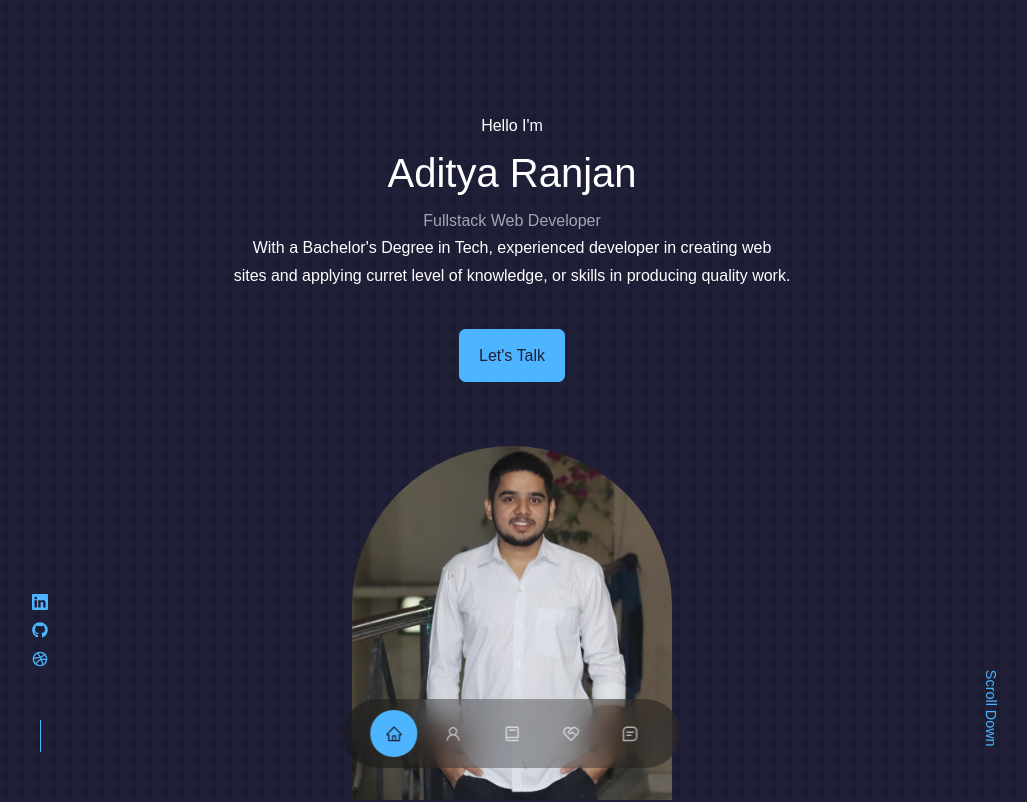
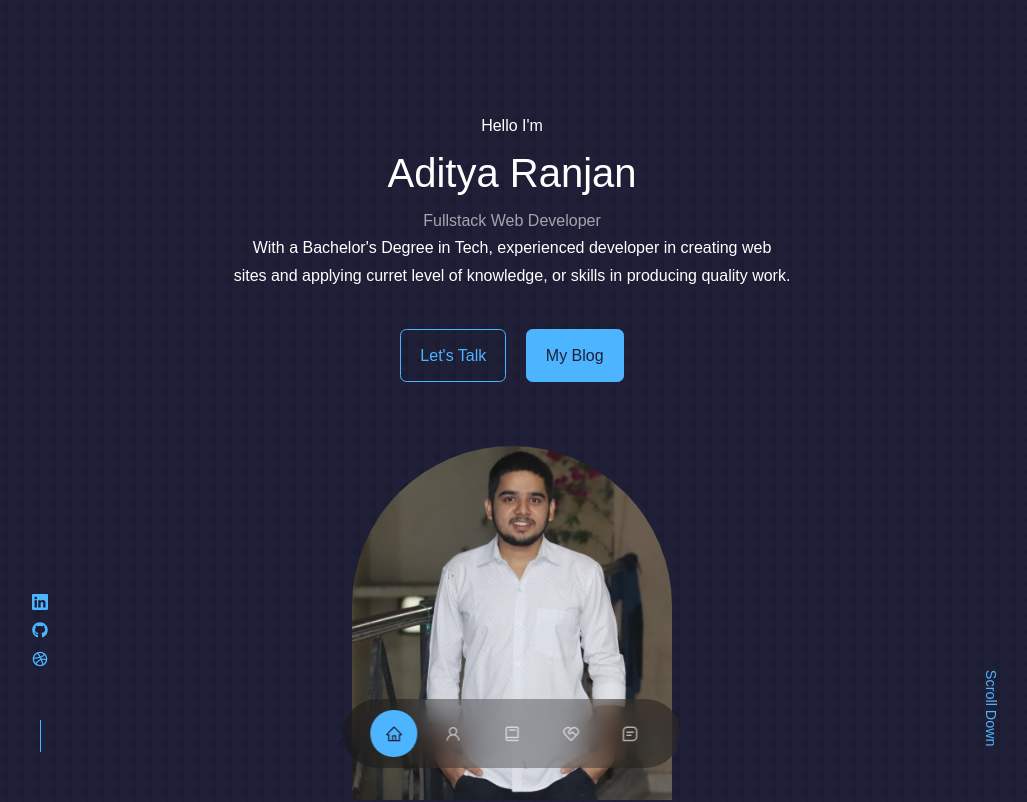
Before and after one commit to aditya74841/my_portfolio, a React (Create React App) app: page / in a window 1280 px wide. Shown: the top 802 px of the page, without its empty margins (128-1155 px from the left). Built offline with nearby package versions, Linux system fonts and the light colour scheme; some icons are missing.

Commit message:
added a button

```diff
--- a/src/components/header/CTA.jsx
+++ b/src/components/header/CTA.jsx
@@ -1,11 +1,11 @@
 import React from 'react'
+import { Link } from 'react-router-dom'
 
 const CTA = () => {
     return (
         <div className="cta">
-            <a href="#contact" className='btn btn-primary'>Let's Talk</a>
-            {/* <a href="#contact" className='btn btn-primary' > My Blog</a> */}
-
+            <a href="#contact" className="btn">Let's Talk</a>
+            <Link to="/blog" className="btn btn-primary">My Blog</Link>
         </div>
     )
 }
```
